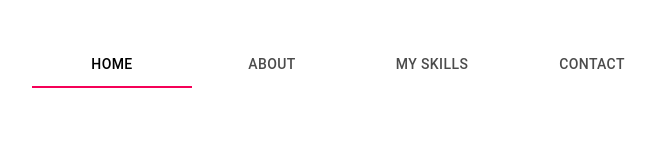
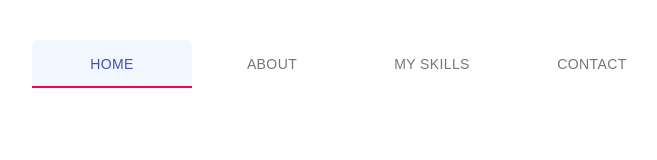
Before and after one commit to Bvc0326/Portfolio, a React (Create React App) app: page / in a window 1280 px wide. Shown: the top 160 px of the page, without its empty margins (68-725 px from the left). Built offline with nearby package versions, Linux system fonts and the light colour scheme.

Commit message:
added tab style

```diff
--- a/src/components/Header/Header.js
+++ b/src/components/Header/Header.js
@@ -1,11 +1,13 @@
-import React, { useState } from "react";
-import { Tabs, Tab, Link, AppBar } from '@material-ui/core'
-import useStyles from "./styles";
+import React from "react";
+import { Tabs, makeStyles } from '@material-ui/core'
+import styles from "./styles";
 import { withRouter } from 'react-router-dom';
+import Tab from '../common/Tab'
+
+const useTabsStyles = makeStyles(styles.generalStyles);
 
 function Header(props) {
-
-    const styles = useStyles();
+    const tabsStyles = useTabsStyles();
     const { history } = props;
 
     const keys = window.location.pathname.split('/');
@@ -49,7 +51,15 @@ function Header(props) {
             margin: '20px 0'
         }}>
 
-            <Tabs onChange={handleTabChange} value={currentTab}>
+            <Tabs
+                onChange={handleTabChange}
+                value={currentTab}
+                className={tabsStyles.root}
+                textColor="primary"
+                variant="scrollable"
+                scrollButtons="auto"
+
+            >
                 <Tab label="Home" />
                 <Tab label="About" />
                 <Tab label="My Skills" />
--- a/src/components/Header/styles.js
+++ b/src/components/Header/styles.js
@@ -1,16 +1,9 @@
-import { makeStyles, createStyles } from '@material-ui/styles';
+const styles = {
+    generalStyles: () => ({
+        root: () => ({
+            fontFamily: ['Overpass', 'sans-serif'].join(','),
+        })
+    }),
+};
 
-const styles = () => createStyles({
-    root: {
-        background: '#1b242f',
-        borderBottom: `1px solid #d9d9d9`,
-        boxShadow: '0px 2px 6px 0px rgba(0, 0, 0, 0.14)',
-        boxSizing: 'border-box',
-        height: 50,
-        flex: 1,
-        fontFamily: ['Overpass', 'sans-serif'].join(','),
-    }
-})
-
-
-export default makeStyles(styles)
+export default styles
--- /dev/null
+++ b/src/components/common/Tab.js
@@ -0,0 +1,17 @@
+import { Tab as MuiTab } from '@material-ui/core';
+import { withStyles } from '@material-ui/styles';
+
+const styles = {
+    tabOverride: () => ({
+        root: {
+            fontFamily: ['Overpass', 'sans-serif'].join(','),
+        },
+        selected: {
+            backgroundColor: '#f2f6ff',
+            borderTopLeftRadius: 5,
+            borderTopRightRadius: 5,
+        },
+    })
+}
+
+export default withStyles(styles.tabOverride)(MuiTab)
```
